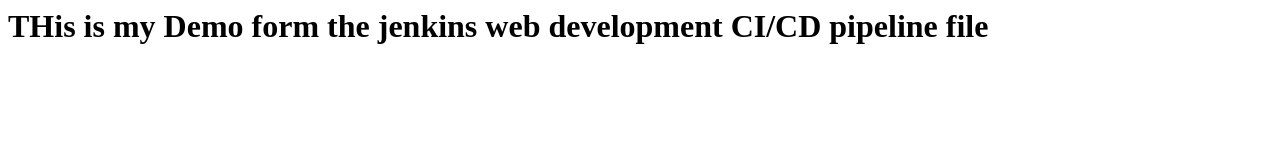
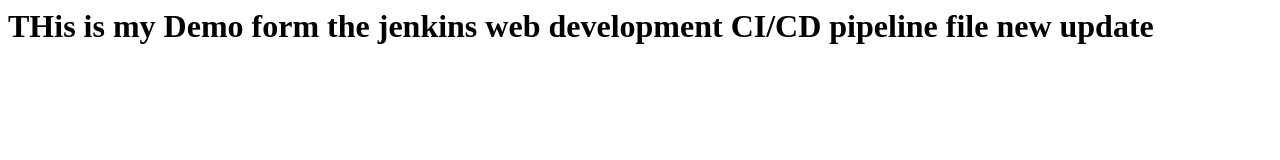
Before and after one commit to Ashwini-1303/Jenkinswebrepo, a plain HTML site: page index.html in a window 1280 px wide. Drawn offline with Linux system fonts and the light colour scheme.

Commit message:
updated commit

```diff
--- a/index.html
+++ b/index.html
@@ -1 +1 @@
-<h1>THis is my Demo form the jenkins web development CI/CD pipeline file</h1>
+<h1>THis is my Demo form the jenkins web development CI/CD pipeline file new update</h1>
```
